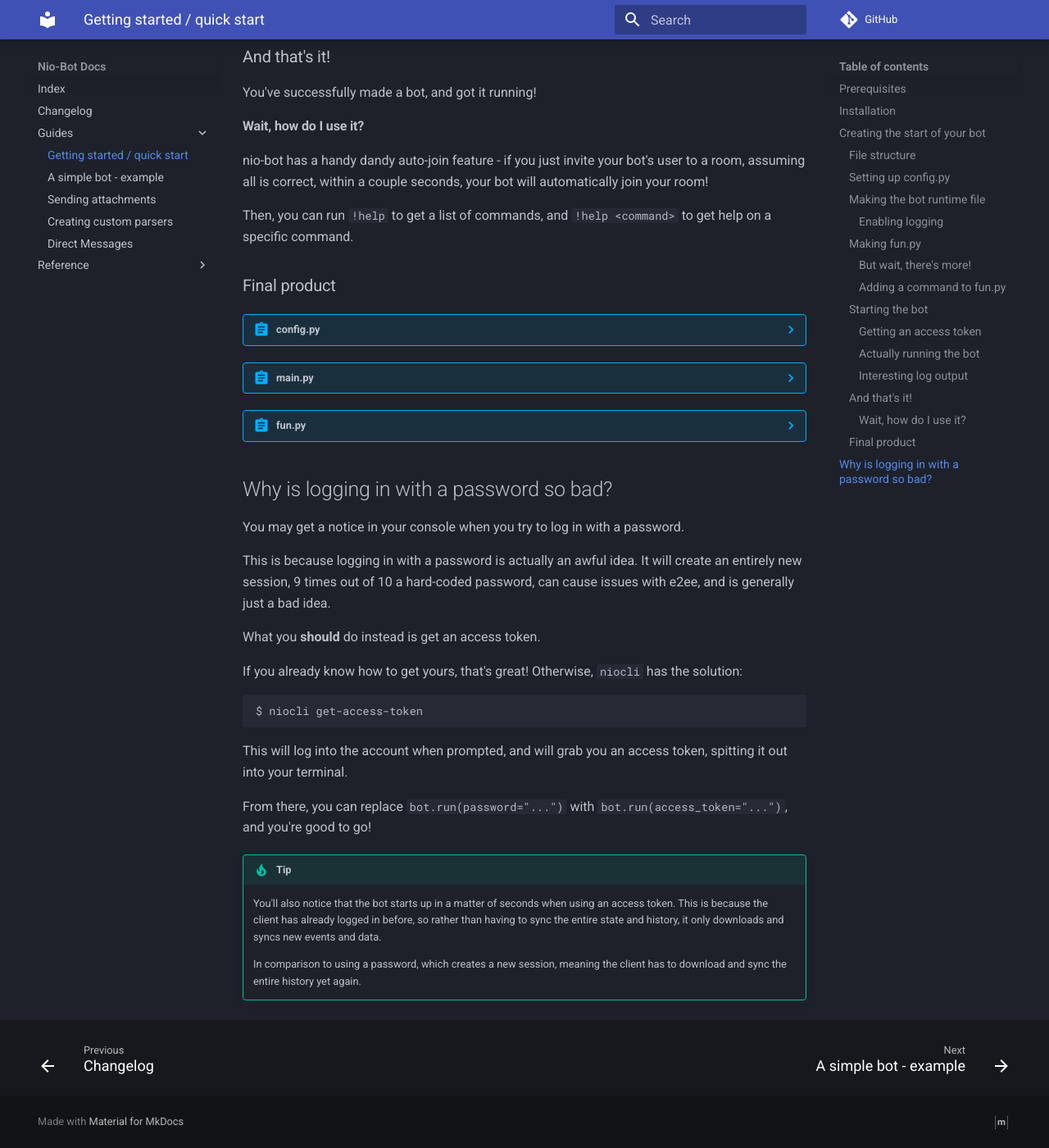
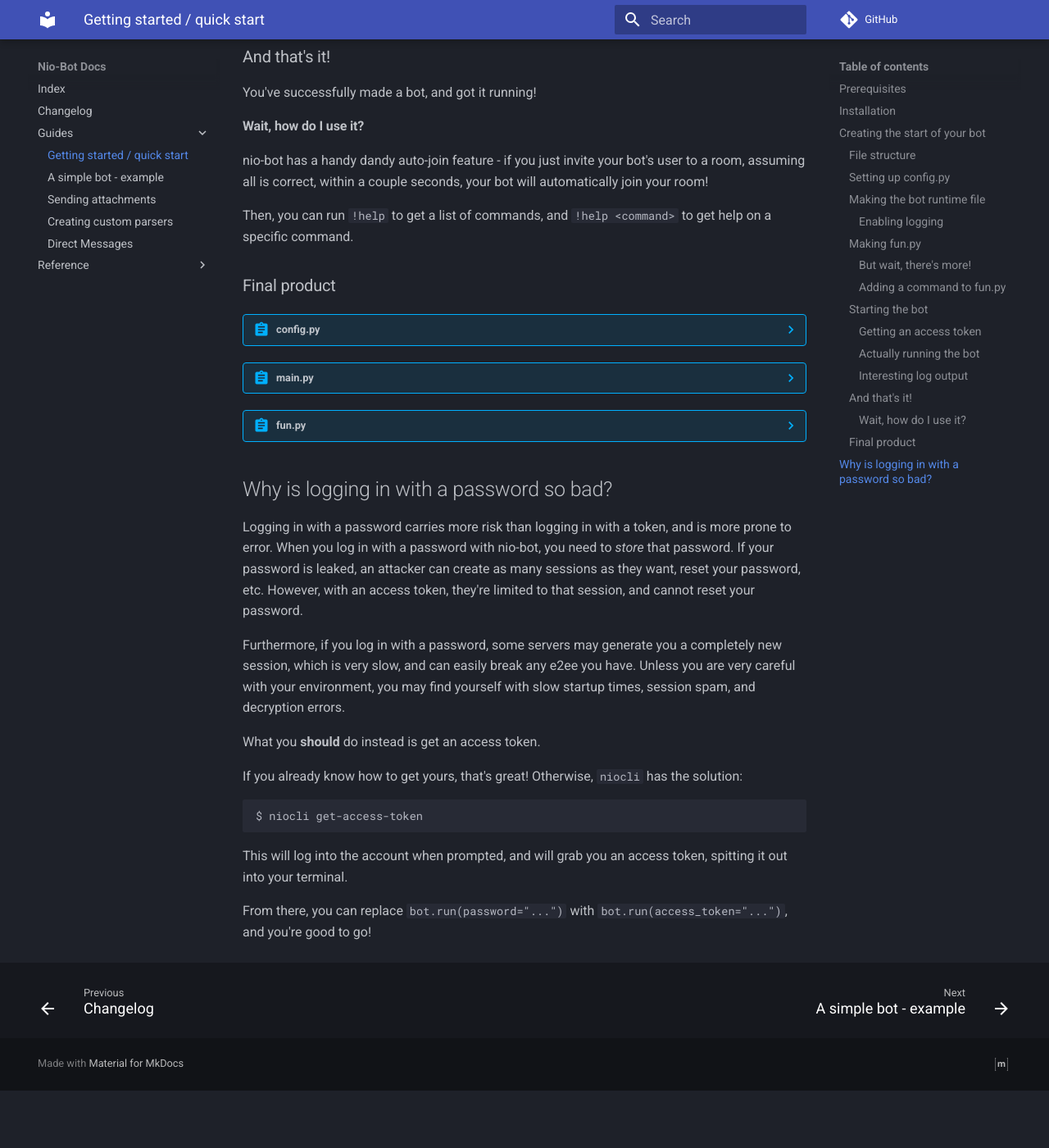
Before and after one commit to nexy7574/nio-bot, an MkDocs documentation site: the page built from docs/guides/001-getting-started.md, in a window 1280 px wide and 1400 px high, scrolled down 6884 px. Shown: the whole window at 82% size. Built offline with MkDocs 1.6.1 and Material for MkDocs 9.7.7, drawn with Linux system fonts in a browser that asks for light colours; comment, search, counter and statistics services are not loaded; the version menu is left out; after the commit the page ends 8214 px from its top, so only the background shows below that.

Commit message:
Remove the warning regarding password login
This is actually fine, assuming you have a consistent & unique device ID. My information was, at the time, incorrect and outdated, and as such so is this warning

```diff
--- a/docs/guides/001-getting-started.md
+++ b/docs/guides/001-getting-started.md
@@ -350,11 +350,15 @@
 
 ## Why is logging in with a password so bad?
 
-You may get a notice in your console when you try to log in with a password.
+Logging in with a password carries more risk than logging in with a token, and is more prone to error.
+When you log in with a password with nio-bot, you need to *store* that password.
+If your password is leaked, an attacker can create as many sessions as they want, reset your password, etc.
+However, with an access token, they're limited to that session, and cannot reset your password.
 
-This is because logging in with a password is actually an awful idea.
-It will create an entirely new session, 9 times out of 10 a hard-coded password, can cause issues with e2ee, and is
-generally just a bad idea.
+Furthermore, if you log in with a password, some servers may generate you a completely new session, which
+is very slow, and can easily break any e2ee you have.
+Unless you are very careful with your environment, you may find yourself with slow startup times,
+session spam, and decryption errors.
 
 What you **should** do instead is get an access token.
 
@@ -367,11 +371,3 @@
 This will log into the account when prompted, and will grab you an access token, spitting it out into your terminal.
 
 From there, you can replace `bot.run(password="...")` with `bot.run(access_token="...")`, and you're good to go!
-
-!!! tip
-    You'll also notice that the bot starts up in a matter of seconds when using an access token.
-    This is because the client has already logged in before, so rather than having to sync the entire state and history,
-    it only downloads and syncs new events and data.
-
-    In comparison to using a password, which creates a new session, meaning the client has to download and sync the
-    entire history yet again.
```
Also changed, not shown: docs/changelog.md (+1 -0 lines), 1 other file.
